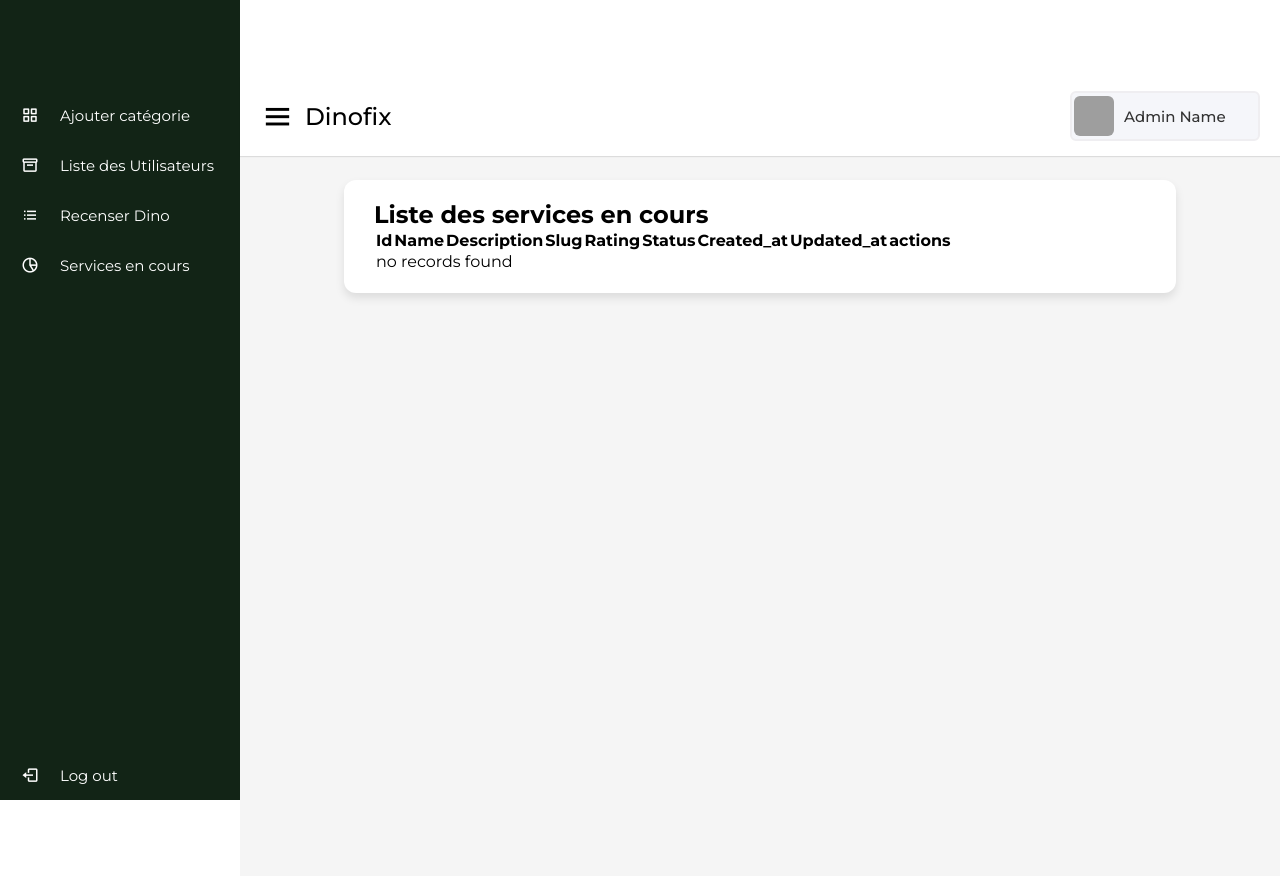
After one commit to maheryy/dinofix, a Symfony app: template templates/admin/service_list/index.html.twig in a window 1280 px wide. The commit adds this page. Run offline with Twig, Linux system fonts and the light colour scheme; the template is opened without the code that fills it, so the values that code supplies are empty; style sheets or scripts are compiled from the project's sources; some libraries are stand-ins or nearby versions; grey boxes are pictures that could not be loaded.

Commit message:
imp: Update css of Admin Dashboard

```diff
--- a/assets/styles/app.scss
+++ b/assets/styles/app.scss
@@ -26,6 +26,7 @@
 
 /* App theme  */
 @import 'themes/default';
+@import 'themes/dashboard';
 
 /* Utility classes that overrides all styles above (tailwind included) */
 @import 'utils/utils';
--- /dev/null
+++ b/assets/styles/themes/_dashboard.scss
@@ -0,0 +1,228 @@
+.sidebar{
+  position: fixed;
+  height: 100%;
+  width: 240px;
+  background: #122416;
+  transition: all 0.5s ease;
+}
+.sidebar.active{
+  width: 60px;
+}
+.sidebar .logo-details{
+  height: 80px;
+  display: flex;
+  align-items: center;
+}
+.sidebar .logo-details i{
+  font-size: 28px;
+  font-weight: 500;
+  color: #fff;
+  min-width: 60px;
+  text-align: center
+}
+.sidebar .logo-details .logo_name{
+  color: #fff;
+  font-size: 24px;
+  font-weight: 500;
+}
+.sidebar .nav-links{
+  margin-top: 10px;
+}
+.sidebar .nav-links li{
+  position: relative;
+  list-style: none;
+  height: 50px;
+}
+.sidebar .nav-links li a{
+  height: 100%;
+  width: 100%;
+  display: flex;
+  align-items: center;
+  text-decoration: none;
+  transition: all 0.4s ease;
+}
+.sidebar .nav-links li a.active{
+  background: #013f0a;
+}
+.sidebar .nav-links li a:hover{
+  background: #013f0a;
+}
+.sidebar .nav-links li i{
+  min-width: 60px;
+  text-align: center;
+  font-size: 18px;
+  color: #fff;
+}
+.sidebar .nav-links li a .links_name{
+  color: #fff;
+  font-size: 15px;
+  font-weight: 400;
+  white-space: nowrap;
+}
+.sidebar .nav-links .log_out{
+  position: absolute;
+  bottom: 0;
+  width: 100%;
+}
+.home-section{
+  position: relative;
+  background: #f5f5f5;
+  min-height: 100vh;
+  width: calc(100% - 240px);
+  left: 240px;
+  transition: all 0.5s ease;
+}
+.sidebar.active ~ .home-section{
+  width: calc(100% - 60px);
+  left: 60px;
+}
+.home-section nav{
+  display: flex;
+  justify-content: space-between;
+  height: 80px;
+  background: #fff;
+  display: flex;
+  align-items: center;
+  position: fixed;
+  width: calc(100% - 240px);
+  left: 240px;
+  z-index: 100;
+  padding: 0 20px;
+  box-shadow: 0 1px 1px rgba(0, 0, 0, 0.1);
+  transition: all 0.5s ease;
+}
+.sidebar.active ~ .home-section nav{
+  left: 60px;
+  width: calc(100% - 60px);
+}
+.home-section nav .sidebar-button{
+  display: flex;
+  align-items: center;
+  font-size: 24px;
+  font-weight: 500;
+}
+nav .sidebar-button i{
+  font-size: 35px;
+  margin-right: 10px;
+}
+
+.home-section nav .profile-details{
+  display: flex;
+  align-items: center;
+  background: #F5F6FA;
+  border: 2px solid #EFEEF1;
+  border-radius: 6px;
+  height: 50px;
+  min-width: 190px;
+  padding: 0 15px 0 2px;
+}
+nav .profile-details img{
+  height: 40px;
+  width: 40px;
+  border-radius: 6px;
+  object-fit: cover;
+}
+nav .profile-details .admin_name{
+  font-size: 15px;
+  font-weight: 500;
+  color: #333;
+  margin: 0 10px;
+  white-space: nowrap;
+}
+nav .profile-details i{
+  font-size: 25px;
+  color: #333;
+}
+
+.home-section .home-content{
+  position: relative;
+  padding-top: 104px;
+}
+
+.home-content .sales-boxes{
+  display: flex;
+  justify-content: center;
+
+}
+
+/* center box */
+.home-content .sales-boxes .recent-sales{
+  width: 80%;
+  background: #fff;
+  padding: 20px 30px;
+  margin: 0 20px;
+  border-radius: 12px;
+  box-shadow: 0 5px 10px rgba(0, 0, 0, 0.1);
+}
+.home-content .sales-boxes .sales-details{
+  display: flex;
+  align-items: center;
+  justify-content: space-between;
+}
+.sales-boxes .box .title{
+  font-size: 24px;
+  font-weight: 500;
+  /* margin-bottom: 10px; */
+}
+.sales-boxes .sales-details li.topic{
+  font-size: 20px;
+  font-weight: 500;
+}
+.sales-boxes .sales-details li{
+  list-style: none;
+  margin: 8px 0;
+}
+.sales-boxes .sales-details li a{
+  font-size: 18px;
+  color: #333;
+  font-size: 400;
+  text-decoration: none;
+}
+.sales-boxes .box .button{
+  width: 100%;
+  display: flex;
+  justify-content: flex-end;
+}
+.sales-boxes .box .button a{
+  color: #fff;
+  background: #0A2558;
+  padding: 4px 12px;
+  font-size: 15px;
+  font-weight: 400;
+  border-radius: 4px;
+  text-decoration: none;
+  transition: all 0.3s ease;
+}
+.sales-boxes .box .button a:hover{
+  background:  #0d3073;
+}
+
+@media (max-width: 1000px) {
+  .overview-boxes .box{
+    width: calc(100% / 2 - 15px);
+    margin-bottom: 15px;
+  }
+}
+@media (max-width: 700px) {
+  nav .sidebar-button .dashboard,
+  nav .profile-details .admin_name,
+  nav .profile-details i{
+    display: none;
+  }
+  .home-section nav .profile-details{
+    height: 50px;
+    min-width: 40px;
+  }
+  .home-content .sales-boxes .sales-details{
+    width: 560px;
+  }
+}
+@media (max-width: 550px) {
+  .overview-boxes .box{
+    width: 100%;
+    margin-bottom: 15px;
+  }
+  .sidebar.active ~ .home-section nav .profile-details{
+    display: none;
+  }
+}
--- a/templates/admin/layout/_header.html.twig
+++ b/templates/admin/layout/_header.html.twig
@@ -1,39 +1,43 @@
-<header id="customer-header" class="app-header customer-header">
-    <div class="header-main">
-        <div class="logo-container"><a href="{{ path('customer_search') }}">Dinofix</a></div>
-        <nav class="main-header-nav">
-            <ul class="header-nav-list">
-                <li class="header-nav-item dropdown-item" data-event="dropdownItemOnClick">
-                    <a class="dropdown-title" href="#">Français</a>
-                    <ul class="dropdown-content">
-                        <li>
-                            <a href="#">Français</a>
-                        </li>
-                        <li>
-                            <a href="#">Anglais</a>
-                        </li>
-                    </ul>
-                </li>
-                <li class="header-nav-item">
-                    <a href="#">Se connecter</a>
-                </li>
-                <li class="header-nav-item">
-                    <a href="#">S'inscrire</a>
-                </li>
-                <li class="header-nav-item dropdown-item" data-event="dropdownItemOnClick">
-                    <a class="dropdown-title" href="#">Mon compte</a>
-                    <ul class="dropdown-content">
-                        <li>
-                            <a href="#">Profil</a>
-                        </li>
-                        <li>
-                            <a href="#">Deconnexion</a>
-                        </li>
-                    </ul>
-                </li>
-            </ul>
-        </nav>
+<header>
+    <div class="sidebar">
+        <div class="logo-details">
+
+        </div>
+        <ul class="nav-links">
+            <li>
+                <a href="{{ path('addCategory') }}">
+                    <i class='bx bx-grid-alt' ></i>
+                    <span class="links_name">Ajouter catégorie</span>
+                </a>
+            </li>
+            <li>
+                <a href="{{ path('user_list') }}">
+                    <i class='bx bx-box' ></i>
+                    <span class="links_name">Liste des Utilisateurs</span>
+                </a>
+            </li>
+            <li>
+                <a href="{{ path('addDino') }}">
+                    <i class='bx bx-list-ul' ></i>
+                    <span class="links_name">Recenser Dino</span>
+                </a>
+            </li>
+            <li>
+                <a href="{{ path('service_index') }}">
+                    <i class='bx bx-pie-chart-alt-2' ></i>
+                    <span class="links_name">Services en cours</span>
+                </a>
+            </li>
+
+            <li class="log_out">
+                <a href="#">
+                    <i class='bx bx-log-out'></i>
+                    <span class="links_name">Log out</span>
+                </a>
+            </li>
+        </ul>
     </div>
+
     <nav class="header-nav">
         <ul class="header-nav-list">
             <li class="header-nav-item">
@@ -46,7 +50,7 @@
                 <a href="{{ path('addDino') }}">Créer Dino</a>
             </li>
             <li class="header-nav-item">
-                <a href="#">Liste des services en cours </a>
+                <a href="{{ path('service_index') }}">Liste des services en cours</a>
             </li>
         </ul>
     </nav>
--- /dev/null
+++ b/templates/admin/service_list/index.html.twig
@@ -0,0 +1,82 @@
+<!DOCTYPE html>
+<html lang="fr">
+<head>
+    <meta charset="UTF-8">
+    <link href='https://unpkg.com/boxicons@2.0.7/css/boxicons.min.css' rel='stylesheet'>
+    <title>{% block title %}Admin services en cours{% endblock %}</title>
+    {% block stylesheets %}
+        {{ encore_entry_link_tags('app') }}
+    {% endblock %}
+
+    {% block javascripts %}
+        {{ encore_entry_script_tags('app') }}
+    {% endblock %}
+</head>
+<body>
+{% block header %} {% include 'admin/layout/_header.html.twig' %} {% endblock %}
+
+{% block body %}
+<section class="home-section">
+    <nav>
+        <div class="sidebar-button">
+            <i class='bx bx-menu sidebarBtn'></i>
+            <span class="dashboard">Dinofix</span>
+        </div>
+
+        <div class="profile-details">
+            <img src="images/profile.jpg" alt="">
+            <span class="admin_name">Admin Name</span>
+        </div>
+    </nav>
+
+    <div class="home-content">
+
+
+        <div class="sales-boxes">
+            <div class="recent-sales box">
+
+            <h1>Liste des services en cours</h1>
+
+    <table class="table">
+        <thead>
+            <tr>
+                <th>Id</th>
+                <th>Name</th>
+                <th>Description</th>
+                <th>Slug</th>
+                <th>Rating</th>
+                <th>Status</th>
+                <th>Created_at</th>
+                <th>Updated_at</th>
+                <th>actions</th>
+            </tr>
+        </thead>
+        <tbody>
+        {% for service in services %}
+            <tr>
+                <td>{{ service.id }}</td>
+                <td>{{ service.name }}</td>
+                <td>{{ service.description }}</td>
+                <td>{{ service.slug }}</td>
+                <td>{{ service.rating }}</td>
+                <td>{{ service.status }}</td>
+                <td>{{ service.createdAt ? service.createdAt|date('Y-m-d H:i:s') : '' }}</td>
+                <td>{{ service.updatedAt ? service.updatedAt|date('Y-m-d H:i:s') : '' }}</td>
+
+            </tr>
+        {% else %}
+            <tr>
+                <td colspan="9">no records found</td>
+            </tr>
+        {% endfor %}
+        </tbody>
+    </table>
+
+            </div>
+        </div>
+    </div>
+</section>
+</body>
+</html>
+
+{% endblock %}
```
Also changed, not shown: templates/admin/add_category/add_category.html.twig (+24 -4 lines), templates/admin/add_dino/add_dino.html.twig (+23 -3 lines), templates/admin/user_list/admin.html.twig (+26 -4 lines), templates/customer/service/service.html.twig (+6 -6 lines), templates/admin/user_list/index.html.twig (line endings or trailing spaces).
